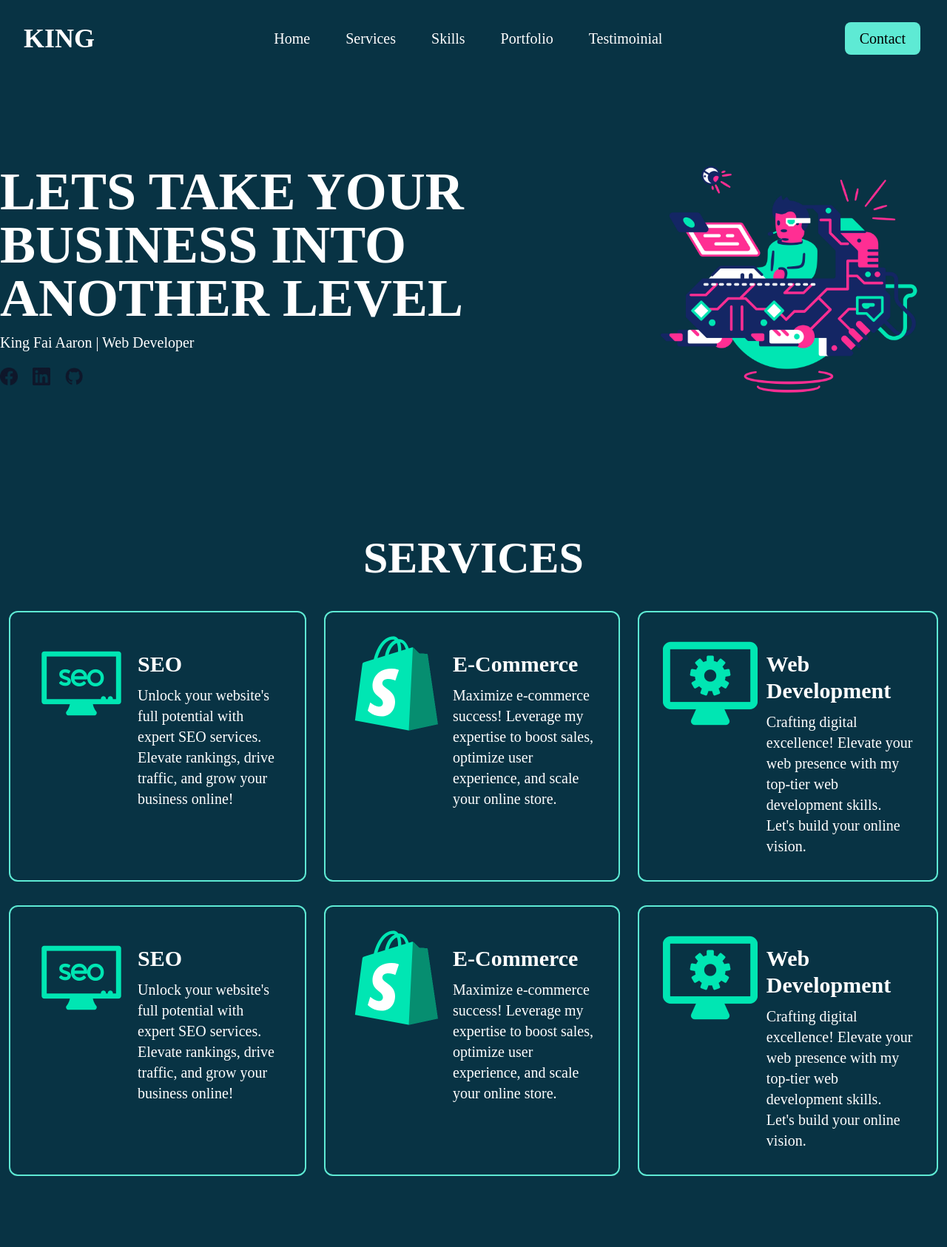
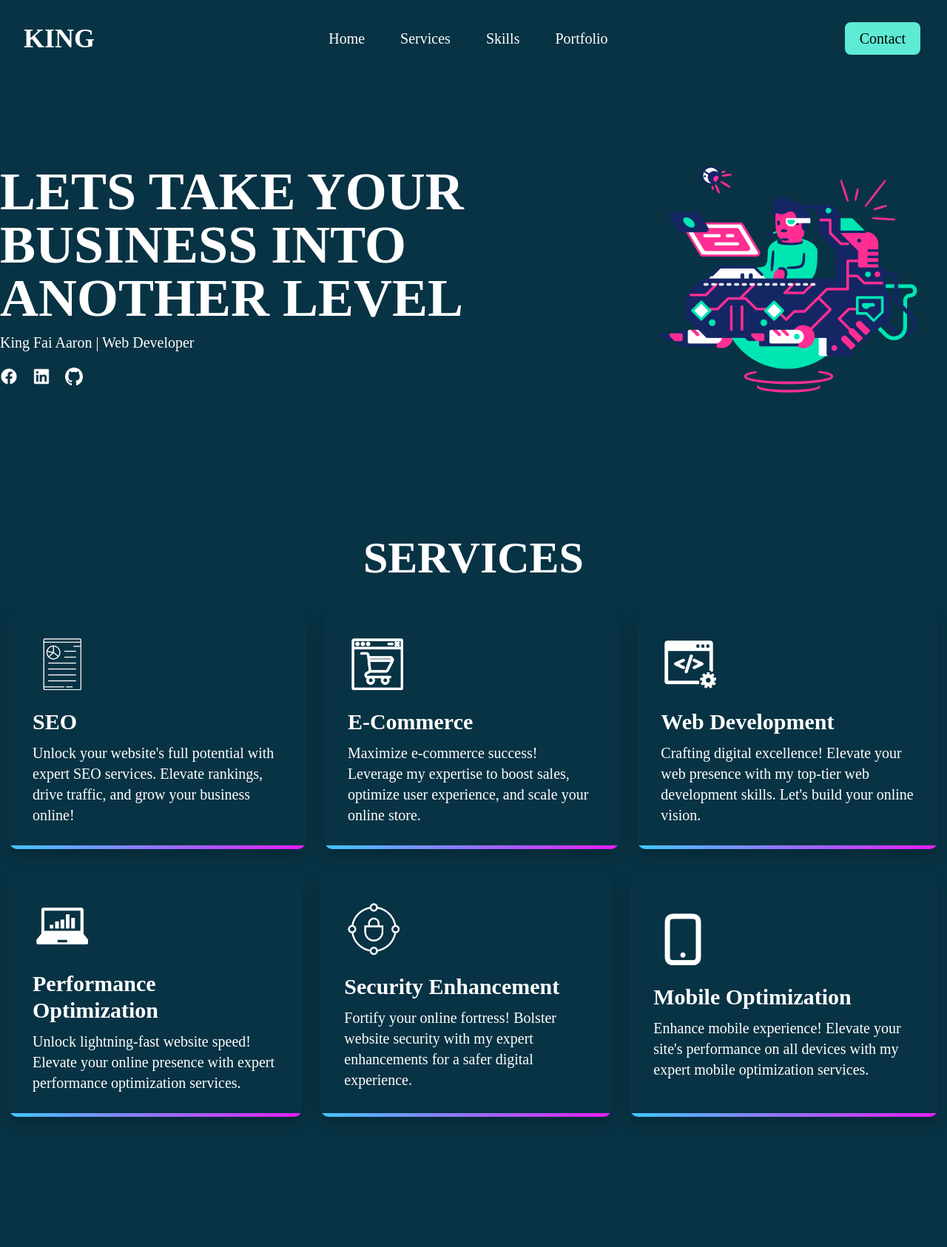
Before and after one commit to kingfaiii/kingfaiii.github.io, a PHP site: page / in a window 1280 px wide. Shown: the whole page at 74% size. After the commit the page ends 1510 px from the top, so only its background shows below. Run offline with PHP 8.4, Linux system fonts and the light colour scheme; style sheets or scripts are compiled from the project's sources.

Commit message:
Updated Icons and Finished Service Section

```diff
--- a/Assets/css/style.css
+++ b/Assets/css/style.css
@@ -33,3 +33,24 @@ body {
 section.hero .h-95 {
   min-height: 53vh;
 }
+.card{
+  box-shadow: 0 10px 20px rgba(0, 0, 0, 0.2);
+  transition: all 0.5s cubic-bezier(0.23, 1, 0.320, 1);
+}
+.card::before {
+  content: "";
+  position: absolute;
+  left: 0;
+  bottom: 0;
+  width: 100%;
+  height: 5px;
+  background:linear-gradient(-45deg, #e81cff 0%, #40c9ff 100% );
+  z-index: -1;
+  transition: all 0.5s cubic-bezier(0.23, 1, 0.320, 1);
+}
+.card:hover::before {
+  height: 100%;
+}
+.content{
+
+}
--- a/dist/output.css
+++ b/dist/output.css
@@ -534,6 +534,10 @@ video {
   --tw-backdrop-sepia:  ;
 }
 
+.relative {
+  position: relative;
+}
+
 .m-auto {
   margin: auto;
 }
@@ -570,12 +574,16 @@ video {
   width: 66.666667%;
 }
 
+.w-32 {
+  width: 8rem;
+}
+
 .w-6 {
   width: 1.5rem;
 }
 
-.w-32 {
-  width: 8rem;
+.w-20 {
+  width: 5rem;
 }
 
 .max-w-md {
@@ -606,10 +614,6 @@ video {
   align-content: center;
 }
 
-.items-start {
-  align-items: flex-start;
-}
-
 .items-center {
   align-items: center;
 }
@@ -634,16 +638,24 @@ video {
   justify-content: space-evenly;
 }
 
+.gap-3 {
+  gap: 0.75rem;
+}
+
 .gap-5 {
   gap: 1.25rem;
 }
 
-.gap-3 {
-  gap: 0.75rem;
+.self-center {
+  align-self: center;
 }
 
-.self-center {
-  align-self: center;
+.overflow-hidden {
+  overflow: hidden;
+}
+
+.scroll-smooth {
+  scroll-behavior: smooth;
 }
 
 .rounded-lg {
@@ -652,23 +664,6 @@ video {
 
 .rounded-xl {
   border-radius: 0.75rem;
-}
-
-.border {
-  border-width: 1px;
-}
-
-.border-2 {
-  border-width: 2px;
-}
-
-.border-solid {
-  border-style: solid;
-}
-
-.border-teal-300 {
-  --tw-border-opacity: 1;
-  border-color: rgb(94 234 212 / var(--tw-border-opacity));
 }
 
 .bg-cyan-950 {
@@ -878,6 +824,30 @@ section.hero .h-95 {
   min-height: 53vh;
 }
 
+.card{
+  box-shadow: 0 10px 20px rgba(0, 0, 0, 0.2);
+  transition: all 0.5s cubic-bezier(0.23, 1, 0.320, 1);
+}
+
+.card::before {
+  content: "";
+  position: absolute;
+  left: 0;
+  bottom: 0;
+  width: 100%;
+  height: 5px;
+  background:linear-gradient(-45deg, #e81cff 0%, #40c9ff 100% );
+  z-index: -1;
+  transition: all 0.5s cubic-bezier(0.23, 1, 0.320, 1);
+}
+
+.card:hover::before {
+  height: 100%;
+}
+
+.content{
+}
+
 .hover\:rounded-lg:hover {
   border-radius: 0.5rem;
 }
--- a/index.html
+++ b/index.html
@@ -8,7 +8,7 @@
     <title>King Fai Aaron | Web Developer</title>
   </head>
 
-  <body class="bg-cyan-950">
+  <body class="bg-cyan-950 scroll-smooth">
     <nav class="bg-transparent">
       <div class="flex justify-between content-center py-5 px-8 m-auto max-w-screen-2xl items-center">
         <div class="text-white font-bold text-4xl my-3">KING</div>
@@ -25,9 +25,6 @@
             </li>
             <li>
               <a class="hover:bg-teal-300 hover:text-black hover:font-black py-2 px-5 mx-1 hover:border-solid transition-all duration-300 hover:rounded-lg" href="#portfolio">Portfolio</a>
-            </li>
-            <li>
-              <a class="hover:bg-teal-300 hover:text-black hover:font-black py-2 px-5 mx-1 hover:border-solid transition-all duration-300 hover:rounded-lg" href="#testimonial">Testimoinial</a>
             </li>
           </ul>
         </div>
@@ -56,49 +53,61 @@
       <div class="max-w-screen-2xl m-auto text-center">
         <h2 class="text-6xl font-semibold text-white pb-8">SERVICES</h2>
         <div class="flex justify-around m-auto fkex-wrap content-center pb-8">
-          <div class="cursor-pointer gap-3 p-8 mx-3 bg-transparent flex justify-center items-start border-teal-300 border-solid border-2 text-left text-white rounded-xl">
-            <img class="w-32" src="./Assets/images/seo-optimization-svgrepo-com.png" alt="SEO" />
+          <div class="card relative cursor-pointer gap-3 p-8 mx-3 bg-transparent flex justify-center items-center hover:shadow-none text-left text-white rounded-xl overflow-hidden">
+            <div class="content">
+            <img class="w-20" src="./Assets/images/seo-optimization-svgrepo-com.png" alt="SEO" />
             <div>
               <h3 class="text-3xl font-semibold">SEO</h3>
               <p class="text-xl">Unlock your website's full potential with expert SEO services. Elevate rankings, drive traffic, and grow your business online!</p>
             </div>
           </div>
-          <div class="cursor-pointer gap-3 p-8 mx-3 bg-transparent flex justify-center items-start border-teal-300 border-solid border-2 text-left text-white rounded-xl">
-            <img class="w-32" src="./Assets/images/shopify-svgrepo-com.png" alt="E-Commerce" />
+          </div>
+          <div class="card relative cursor-pointer gap-3 p-8 mx-3 bg-transparent flex justify-center items-center hover:shadow-none text-left text-white rounded-xl overflow-hidden">
+            <div class="content">
+            <img class="w-20" src="./Assets/images/shopify-svgrepo-com.png" alt="E-Commerce" />
             <div>
               <h3 class="text-3xl font-semibold">E-Commerce</h3>
               <p class="text-xl">Maximize e-commerce success! Leverage my expertise to boost sales, optimize user experience, and scale your online store.</p>
             </div>
           </div>
-          <div class="cursor-pointer gap-3 p-8 mx-3 bg-transparent flex justify-center items-start border-teal-300 border-solid border-2 text-left text-white rounded-xl">
-            <img class="w-32" src="./Assets/images/web-development-svgrepo-com.png" alt="Web Development" />
+          </div>
+          <div class="card relative cursor-pointer gap-3 p-8 mx-3 bg-transparent flex justify-center items-center hover:shadow-none text-left text-white rounded-xl overflow-hidden">
+            <div class="content">
+            <img class="w-20" src="./Assets/images/web-development-svgrepo-com.png" alt="Web Development" />
             <div>
               <h3 class="text-3xl font-semibold">Web Development</h3>
               <p class="text-xl">Crafting digital excellence! Elevate your web presence with my top-tier web development skills. Let's build your online vision.</p>
             </div>
           </div>
+          </div>
         </div>
         <div class="flex justify-around m-auto fkex-wrap content-center pb-8">
-          <div class="cursor-pointer gap-3 p-8 mx-3 bg-transparent flex justify-center items-start border-teal-300 border-solid border-2 text-left text-white rounded-xl">
-            <img class="w-32" src="./Assets/images/seo-optimization-svgrepo-com.png" alt="SEO" />
+          <div class="card relative cursor-pointer gap-3 p-8 mx-3 bg-transparent flex justify-center items-center hover:shadow-none text-left text-white rounded-xl overflow-hidden">
+            <div class="content">
+            <img class="w-20" src="./Assets/images/performance-graph-svgrepo-com.png" alt="Performance Optimization" />
             <div>
-              <h3 class="text-3xl font-semibold">SEO</h3>
-              <p class="text-xl">Unlock your website's full potential with expert SEO services. Elevate rankings, drive traffic, and grow your business online!</p>
+              <h3 class="text-3xl font-semibold">Performance Optimization</h3>
+              <p class="text-xl">Unlock lightning-fast website speed! Elevate your online presence with expert performance optimization services.</p>
             </div>
           </div>
-          <div class="cursor-pointer gap-3 p-8 mx-3 bg-transparent flex justify-center items-start border-teal-300 border-solid border-2 text-left text-white rounded-xl">
-            <img class="w-32" src="./Assets/images/shopify-svgrepo-com.png" alt="E-Commerce" />
+          </div>
+          <div class="card relative cursor-pointer gap-3 p-8 mx-3 bg-transparent flex justify-center items-center hover:shadow-none text-left text-white rounded-xl overflow-hidden">
+            <div class="content">
+            <img class="w-20" src="./Assets/images/security-svgrepo-com.png" alt="Security Enhancement" />
             <div>
-              <h3 class="text-3xl font-semibold">E-Commerce</h3>
-              <p class="text-xl">Maximize e-commerce success! Leverage my expertise to boost sales, optimize user experience, and scale your online store.</p>
+              <h3 class="text-3xl font-semibold">Security Enhancement</h3>
+              <p class="text-xl">Fortify your online fortress! Bolster website security with my expert enhancements for a safer digital experience.</p>
             </div>
           </div>
-          <div class="cursor-pointer gap-3 p-8 mx-3 bg-transparent flex justify-center items-start border-teal-300 border-solid border-2 text-left text-white rounded-xl">
-            <img class="w-32" src="./Assets/images/web-development-svgrepo-com.png" alt="Web Development" />
+          </div>
+          <div class="card relative cursor-pointer gap-3 p-8 mx-3 bg-transparent flex justify-center items-center hover:shadow-none text-left text-white rounded-xl overflow-hidden">
+            <div class="content">
+            <img class="w-20" src="./Assets/images/mobile-svgrepo-com.png" alt="Mobile Optimization" />
             <div>
-              <h3 class="text-3xl font-semibold">Web Development</h3>
-              <p class="text-xl">Crafting digital excellence! Elevate your web presence with my top-tier web development skills. Let's build your online vision.</p>
+              <h3 class="text-3xl font-semibold">Mobile Optimization</h3>
+              <p class="text-xl">Enhance mobile experience! Elevate your site's performance on all devices with my expert mobile optimization services.</p>
             </div>
+          </div>
           </div>
         </div>
       </div>
```
Also changed, not shown: other parts of dist/output.css (+21 -64 lines), Assets/images/ecommerce-website-commerce-and-shopping-2-svgrepo-com.png (deleted), Assets/images/facebook-icon.png, Assets/images/github-icon.png, Assets/images/linkedin-icon.png, Assets/images/mobile-svgrepo-com.png (added), Assets/images/performance-graph-svgrepo-com.png (added), Assets/images/security-svgrepo-com.png (added), Assets/images/seo-optimization-svgrepo-com.png, Assets/images/shopify-svgrepo-com.png, Assets/images/web-development-svgrepo-com.png, Assets/images/wordpress-svgrepo-com.png (deleted).
